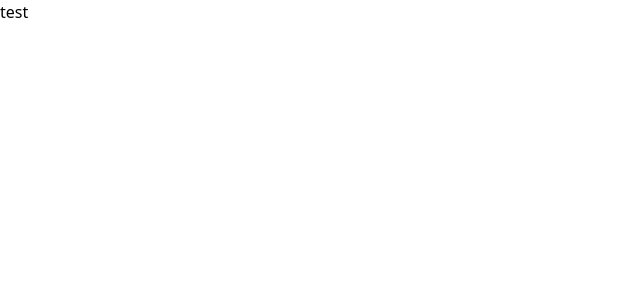
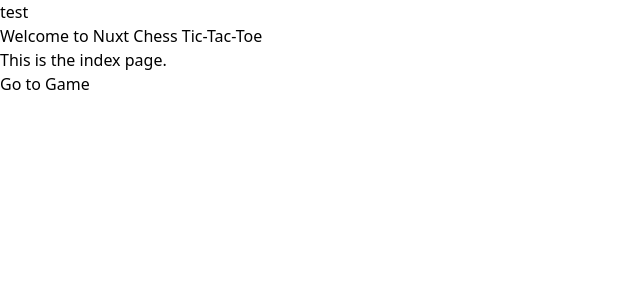
Before and after one commit to FranktheFurter/nuxt-chess-tic-tac-toe, a Nuxt app: page / in a window 1280 px wide. Before the commit this address had no page. Shown: the top 300 px of the page, without its empty margins (0-640 px from the left). Built offline with nearby package versions, Linux system fonts and the light colour scheme.

Commit message:
fixing deployment and adding index page

```diff
--- a/package.json
+++ b/package.json
@@ -7,13 +7,15 @@
     "dev": "nuxt dev",
     "generate": "nuxt generate",
     "preview": "nuxt preview",
-    "postinstall": "nuxt prepare"
+    "postinstall": "nuxt prepare",
+    "deploy": "nuxt generate && node touch.cjs .output/public/.nojekyll && gh-pages --dotfiles -d .output/public"
   },
   "dependencies": {
     "nuxt": "^3.12.4",
     "vue": "latest"
   },
   "devDependencies": {
-    "@nuxtjs/tailwindcss": "^6.12.1"
+    "@nuxtjs/tailwindcss": "^6.12.1",
+    "gh-pages": "^5.0.0"
   }
 }
--- /dev/null
+++ b/pages/index.vue
@@ -0,0 +1,11 @@
+<script setup></script>
+
+<template>
+  <div>
+    <h1>Welcome to Nuxt Chess Tic-Tac-Toe</h1>
+    <p>This is the index page.</p>
+    <nuxt-link to="/game">Go to Game</nuxt-link>
+  </div>
+</template>
+
+<style scoped></style>
--- /dev/null
+++ b/touch.cjs
@@ -0,0 +1,4 @@
+const fs = require("fs")
+const path = process.argv[2]
+
+fs.closeSync(fs.openSync(path, "w"))
```
Also changed, not shown: pages/game.vue (+4 -4 lines), 1 other file (tests, documents, lock files or other folders).
